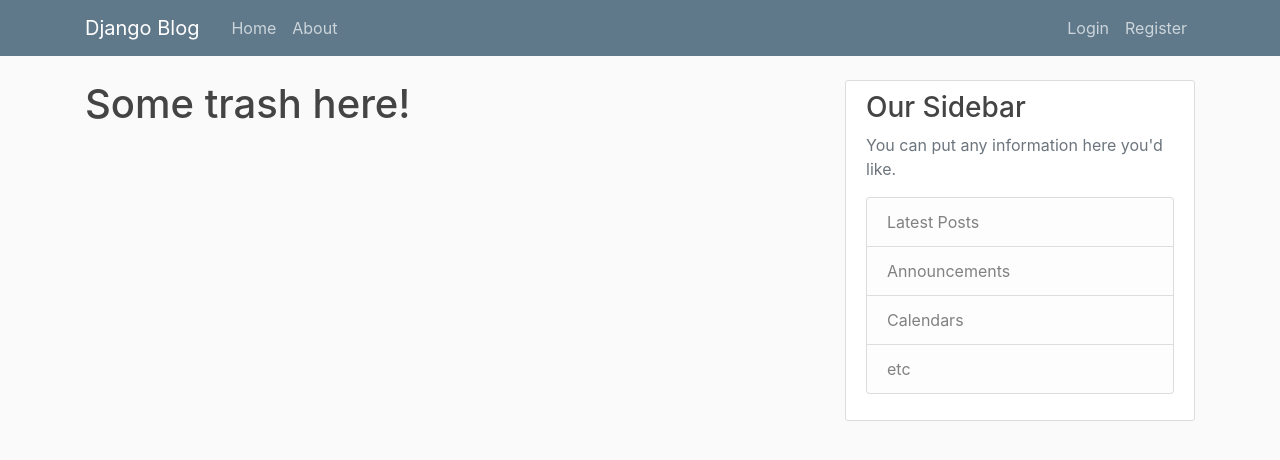
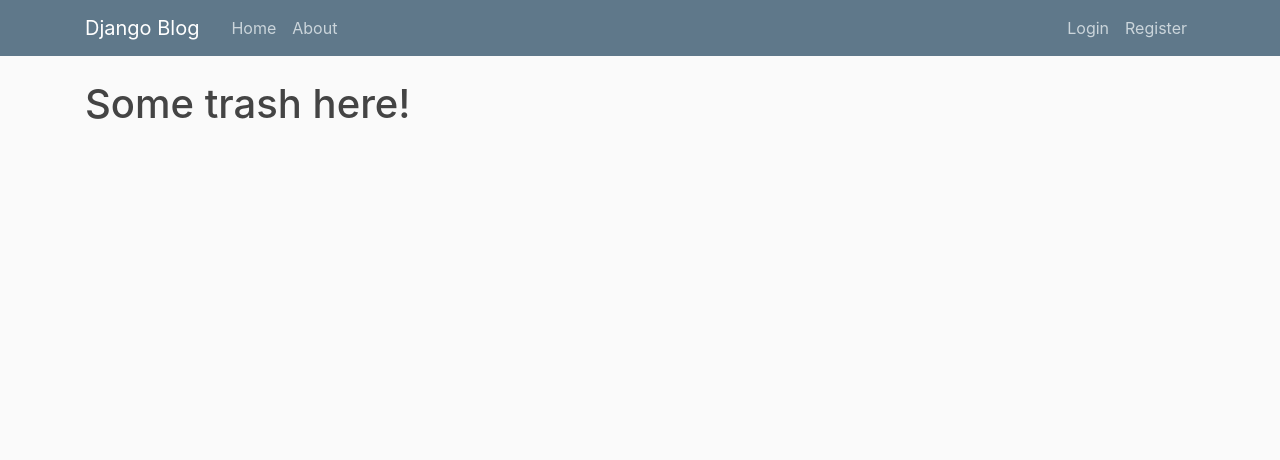
Before and after one commit to OlegMikus/MySelf_blog, a Django app: template Blog_one/blog/templates/blog/about.html in a window 1280 px wide. Shown: the top 460 px of the page. Run offline with Django 3.2, Linux system fonts and the light colour scheme; the template is opened without the code that fills it, so the values that code supplies are empty; parts of the project's set-up code (start-up, migrations or seed data) failed here and were passed over; some libraries are stand-ins or nearby versions.

Commit message:
remove sidebar from base template

```diff
--- a/Blog_one/blog/templates/blog/base.html
+++ b/Blog_one/blog/templates/blog/base.html
@@ -68,19 +68,7 @@
             {% block content %}{% endblock %}
 
         </div>
-        <div class="col-md-4">
-            <div class="content-section">
-                <h3>Our Sidebar</h3>
-                <p class='text-muted'>You can put any information here you'd like.
-                <ul class="list-group">
-                    <li class="list-group-item list-group-item-light">Latest Posts</li>
-                    <li class="list-group-item list-group-item-light">Announcements</li>
-                    <li class="list-group-item list-group-item-light">Calendars</li>
-                    <li class="list-group-item list-group-item-light">etc</li>
-                </ul>
-                </p>
-            </div>
-        </div>
+        {% block sidebar %}{% endblock %}
     </div>
 </main>
 
```
